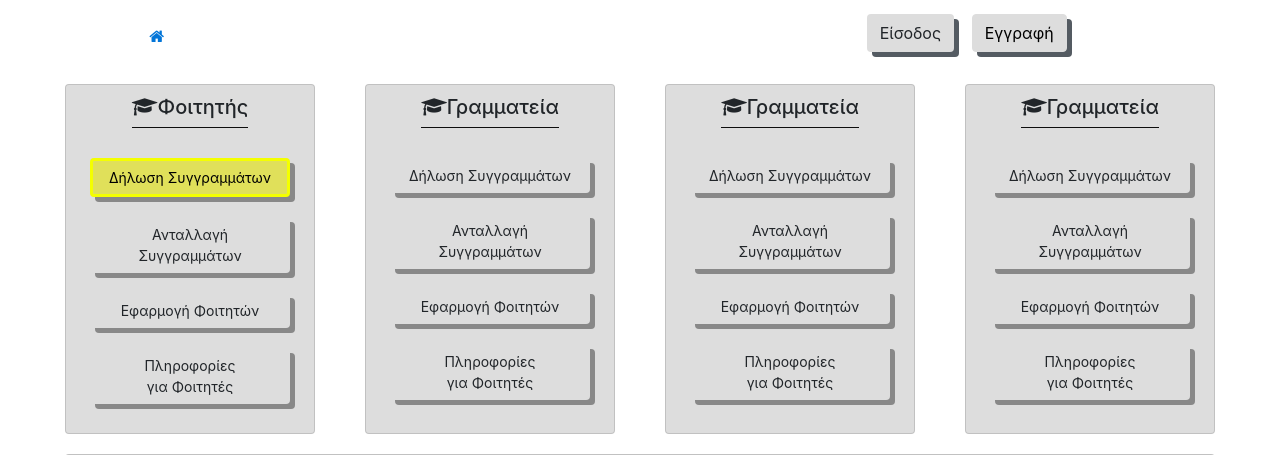
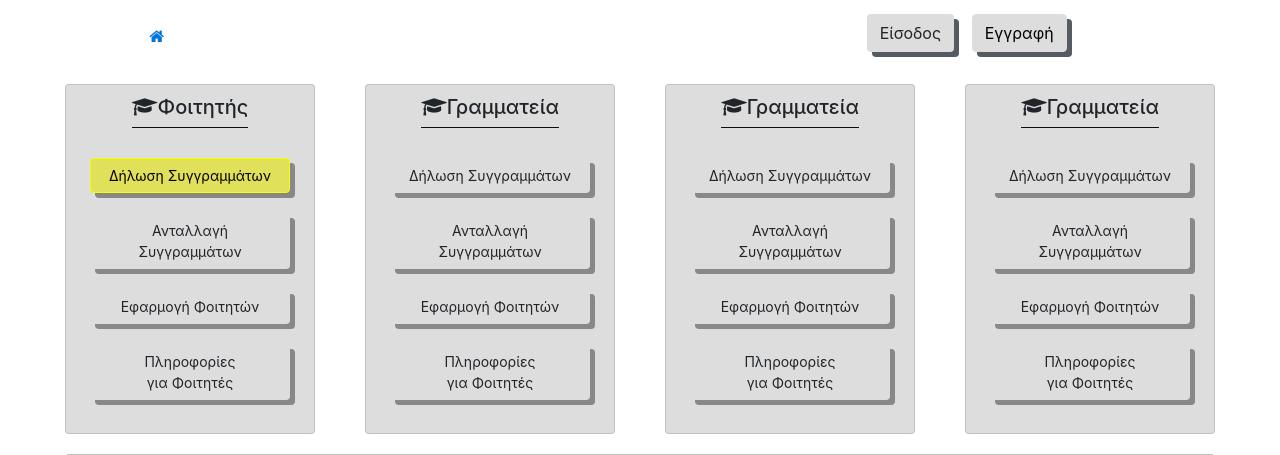
Before and after one commit to PanosEvange/HCI_course_project, a PHP site: page / in a window 1280 px wide, with the pointer over the restyled element. Shown: the part 56-511 px from the top of the page. Run offline with PHP 8.4, Linux system fonts and the light colour scheme; some libraries are stand-ins or nearby versions.

Commit message:
student button minor fix

```diff
--- a/eam/style.css
+++ b/eam/style.css
@@ -293,7 +293,7 @@ ul.breadcrumb li a:hover {
 .student-area .section-button.btn:hover{
     background-color: #e0e05a;
     border-color:#f4ff00;
-    border:3px solid #f4ff00;
+    border:1px solid #f4ff00;
 }
 
 a.section-button{
```
